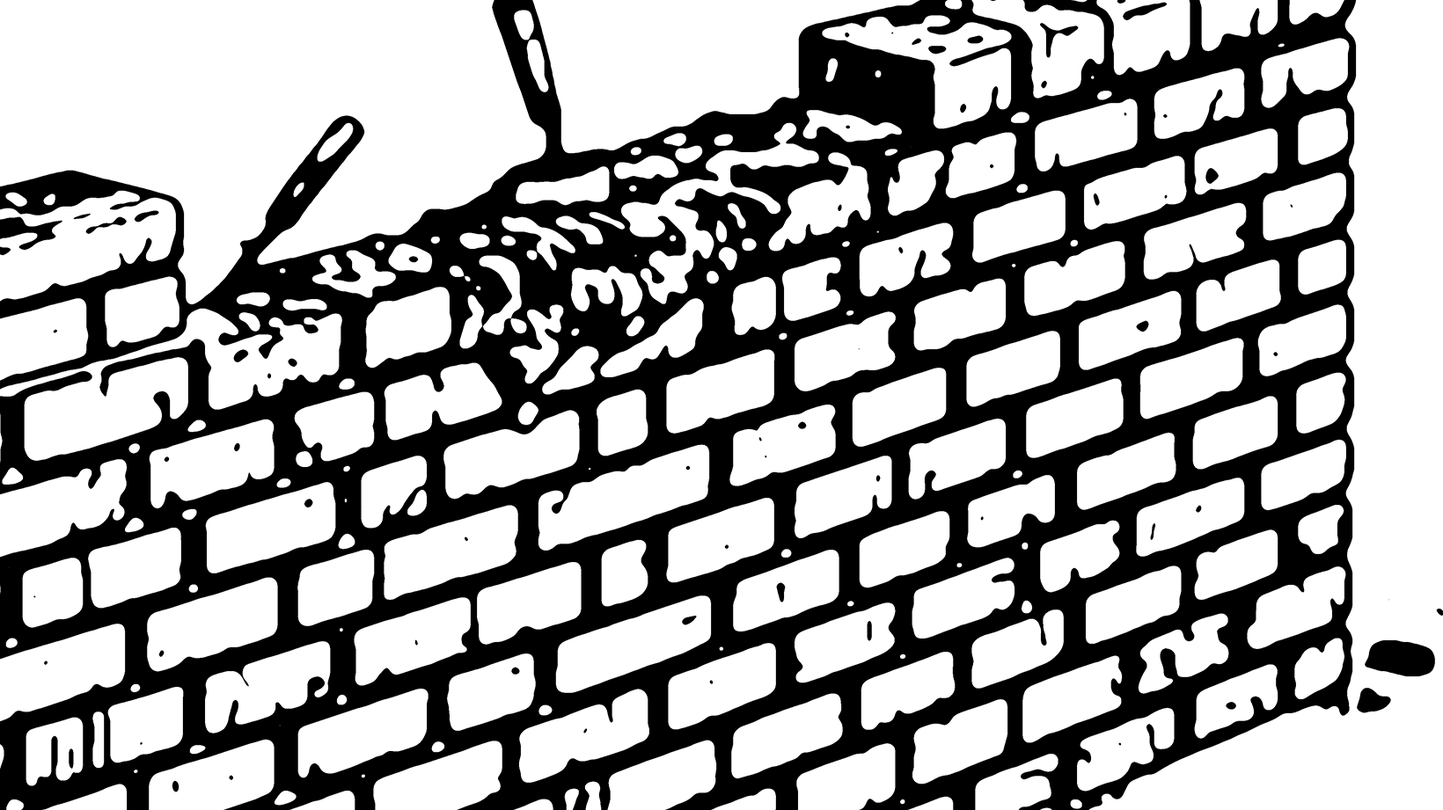
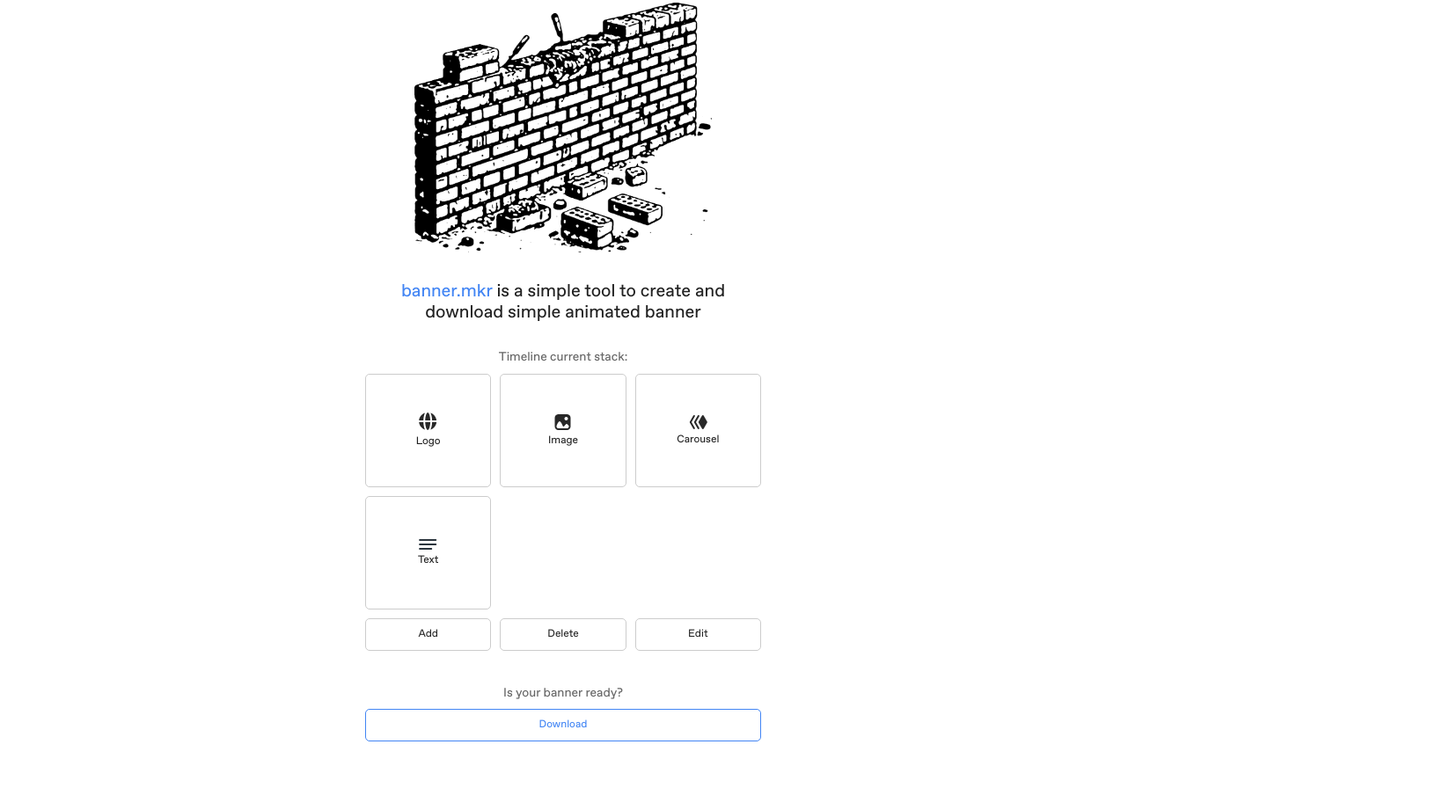
Before and after one commit to ambientmoxie/banner-mkr, a website built with Vite: page src/index.html in a window 1280 px wide. Shown: the part 87-1008 px from the top of the page at 88% size, 1640 px wide, since content can reach past the window. After the commit the page ends 960 px from the top, so only its background shows below. Built offline with nearby package versions, Linux system fonts and the light colour scheme.

Commit message:
basic css ok

```diff
--- a/package.json
+++ b/package.json
@@ -11,6 +11,7 @@
     "network": "vite --host"
   },
   "devDependencies": {
+    "normalize.css": "^8.0.1",
     "sass": "^1.64.2",
     "vite": "^4.4.5"
   }
--- a/src/assets/scss/style.scss
+++ b/src/assets/scss/style.scss
@@ -1,7 +1,33 @@
+@import "normalize.css/normalize.css";
+
+@font-face {
+  font-family: "ABC Favorit";
+  src: url("/fonts/ABCFavorit-Regular.woff2") format("woff2"),
+    url("/fonts/ABCFavorit-Regular.woff") format("woff");
+  font-weight: normal;
+  font-style: normal;
+  font-display: swap;
+}
+
+$spacing-md: 3rem;
+$spacing-rg: 1rem;
+$spacing-sm: 0.5rem;
+
+$font-size-md: 2rem;
+$font-size-rg: 1.4rem;
+$font-size-sm: 1.2rem;
+
+$color-black: #282828;
+$color-white: #f2f2f2;
+$color-accent: #4285f4;
+$color-dark-grey: #666666;
+$color-light-grey: #cccccc;
+
 :root {
-  font-family: Inter, system-ui, Avenir, Helvetica, Arial, sans-serif;
+  font-family: "ABC Favorit", Helvetica, Arial, sans-serif;
   line-height: 1.5;
   font-weight: 400;
+  font-size: 62.5%;
 
   color-scheme: light dark;
   color: rgba(0, 0, 0, 0.87);
@@ -18,8 +44,21 @@ a {
   color: #646cff;
   text-decoration: inherit;
 }
+
 a:hover {
   color: #535bf2;
+}
+
+html {
+  box-sizing: border-box;
+}
+
+*,
+*::after,
+*::before {
+  box-sizing: inherit;
+  margin: 0;
+  padding: 0;
 }
 
 body {
@@ -27,6 +66,97 @@ body {
   display: flex;
   justify-content: center;
   align-items: center;
-  min-width: 100vw;
-  min-height: 100vh;
+  padding-top: calc($spacing-md * 3);
+  line-height: 1.2;
 }
+
+#bmkr-container {
+  max-width: 450px;
+  height: auto;
+  text-align: center;
+
+  > * {
+    padding-bottom: $spacing-md;
+  }
+}
+
+button,
+input[type="submit"],
+input[type="reset"] {
+  background: none;
+  color: inherit;
+  border: none;
+  padding: 0;
+  font: inherit;
+  cursor: pointer;
+  outline: inherit;
+}
+
+button {
+  width: 100%;
+  font-size: $font-size-sm;
+  padding: 10px 0;
+  border-radius: 5px;
+
+  &.timeline-area__btn {
+    color: $color-black;
+    border: 1px solid $color-light-grey;
+  }
+
+  &#bmkr-footer__download-button {
+    color: $color-accent;
+    border: 1px solid $color-accent;
+  }
+}
+
+img#bmkr-header__illustration {
+  max-width: 75%;
+  height: auto;
+  padding-bottom: $spacing-md;
+}
+
+h1 {
+  font-size: $font-size-md;
+  margin: 0;
+  span {
+    color: $color-accent;
+  }
+}
+
+h2 {
+  color: $color-dark-grey;
+  font-size: $font-size-rg;
+}
+
+p {
+  font-size: $font-size-rg;
+}
+
+#bmkr-footer__wording {
+  padding-bottom: $spacing-rg;
+}
+
+#timeline-area__buttons {
+  display: flex;
+  gap: $spacing-rg;
+}
+
+section > * {
+  padding-bottom: $spacing-rg;
+}
+#timeline-area__blocks {
+  display: grid;
+  grid-template-columns: repeat(3, 1fr);
+  gap: $spacing-rg;
+  .timeline-area__block {
+    display: flex;
+    justify-content: center;
+    align-items: center;
+    gap: $spacing-sm;
+    flex-direction: column;
+    aspect-ratio: 1/0.9;
+    border-radius: 5px;
+    font-size: $font-size-sm;
+    border: 1px solid $color-light-grey;
+  }
+}
--- a/src/index.html
+++ b/src/index.html
@@ -14,29 +14,42 @@
           alt="banner.mkr illustration"
         />
         <h1 id="bmkr-header__wording">
-          banner.mkr is a simple tool to create and download simple animated
+          <span>banner.mkr</span> is a simple tool to create and download simple animated
           banner
         </h1>
       </header>
       <main id="timeline-area">
-        <h2 id="timeline-area__wording"></h2>
-        <div id="timeline-area__blocks">
-          <div class="timeline-area__block">1</div>
-          <div class="timeline-area__block">2</div>
-          <div class="timeline-area__block">3</div>
-          <div class="timeline-area__block">4</div>
-          <div class="timeline-area__block">5</div>
-        </div>
-        <div id="timeline-area__buttons">
-          <button id="timeline-area__add-btn" aria-label="Add Block">Add</button>
-          <button id="timeline-area__dlt-btn" aria-label="Delete Block">Delete</button>
-          <button id="timeline-area__edt-btn" aria-label="Edit Block">Edit</button>
-        </div>
+        <section>
+          <h2 id="timeline-area__wording">Timeline current stack:</h2>
+          <div id="timeline-area__blocks">
+            <div class="timeline-area__block">
+              <img src="/icons/logo-ico.svg" alt="logo icon">
+              <span>Logo</span>
+            </div>
+            <div class="timeline-area__block">
+              <img src="/icons/image-ico.svg" alt="image icon">
+              <span>Image</span>
+            </div>
+            <div class="timeline-area__block">
+              <img src="/icons/carousel-ico.svg" alt="carousel icon">
+              <span>Carousel</span>
+            </div>
+            <div class="timeline-area__block">
+              <img src="/icons/text-ico.svg" alt="text icon">
+              <span>Text</span>
+            </div>
+          </div>
+          <div id="timeline-area__buttons">
+            <button class="timeline-area__btn" id="timeline-area__add-btn" aria-label="Add Block">Add</button>
+            <button class="timeline-area__btn" id="timeline-area__delete-btn" aria-label="Delete Block">Delete</button>
+            <button class="timeline-area__btn" id="timeline-area__edit-btn" aria-label="Edit Block">Edit</button>
+          </div>
+        </section>
       </main>
 
       <footer id="bmkr-footer">
-        <div id="bmkr-footer__wording"></div>
-        <button id="bmkr-footer__dwnld-btn" aria-label="Download Banner">Download</button>
+        <h2 id="bmkr-footer__wording">Is your banner ready?</h2>
+        <button id="bmkr-footer__download-button" aria-label="Download Banner">Download</button>
       </footer>
     </div>
 
```
Also changed, not shown: src/public/fonts/ABCFavorit-Regular.woff (added), src/public/fonts/ABCFavorit-Regular.woff2 (added), src/public/icons/carousel-ico.svg (added), src/public/icons/image-ico.svg (added), src/public/icons/logo-ico.svg (added), src/public/icons/text-ico.svg (added), 1 other file.
